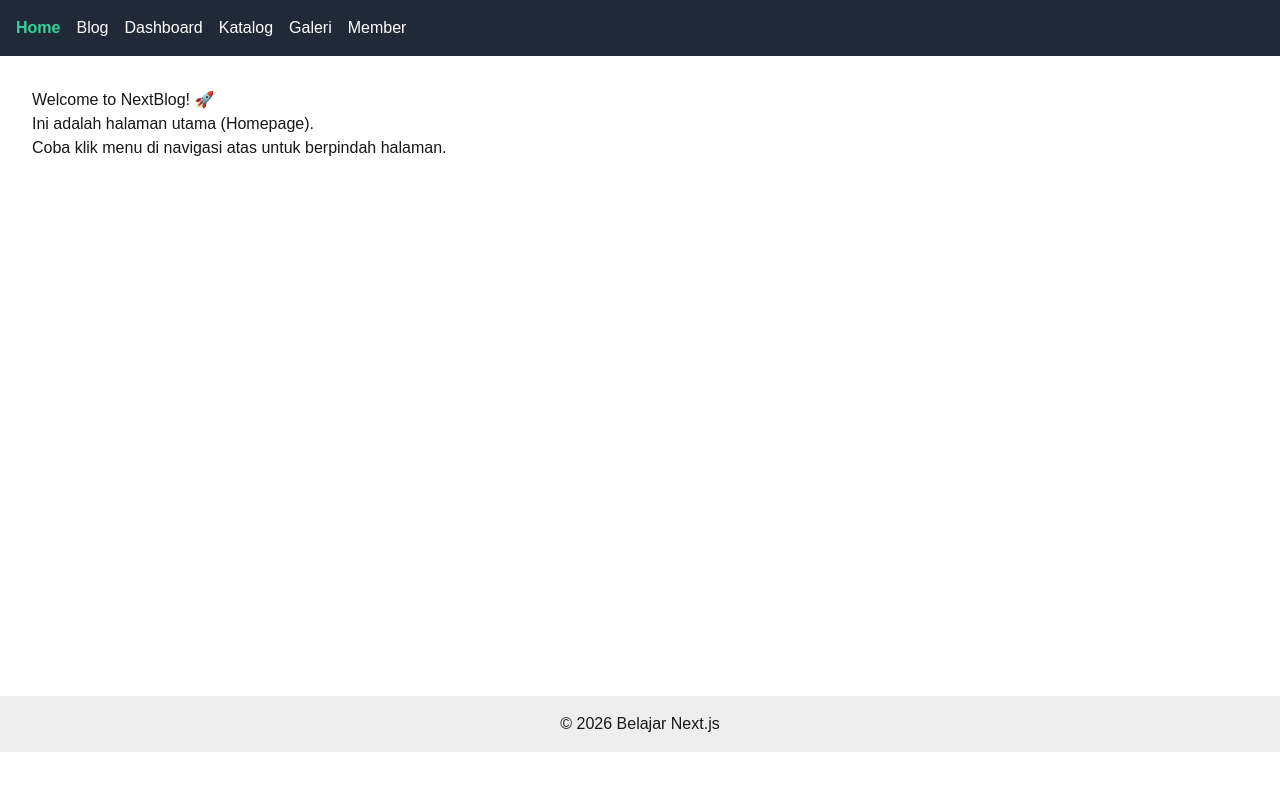
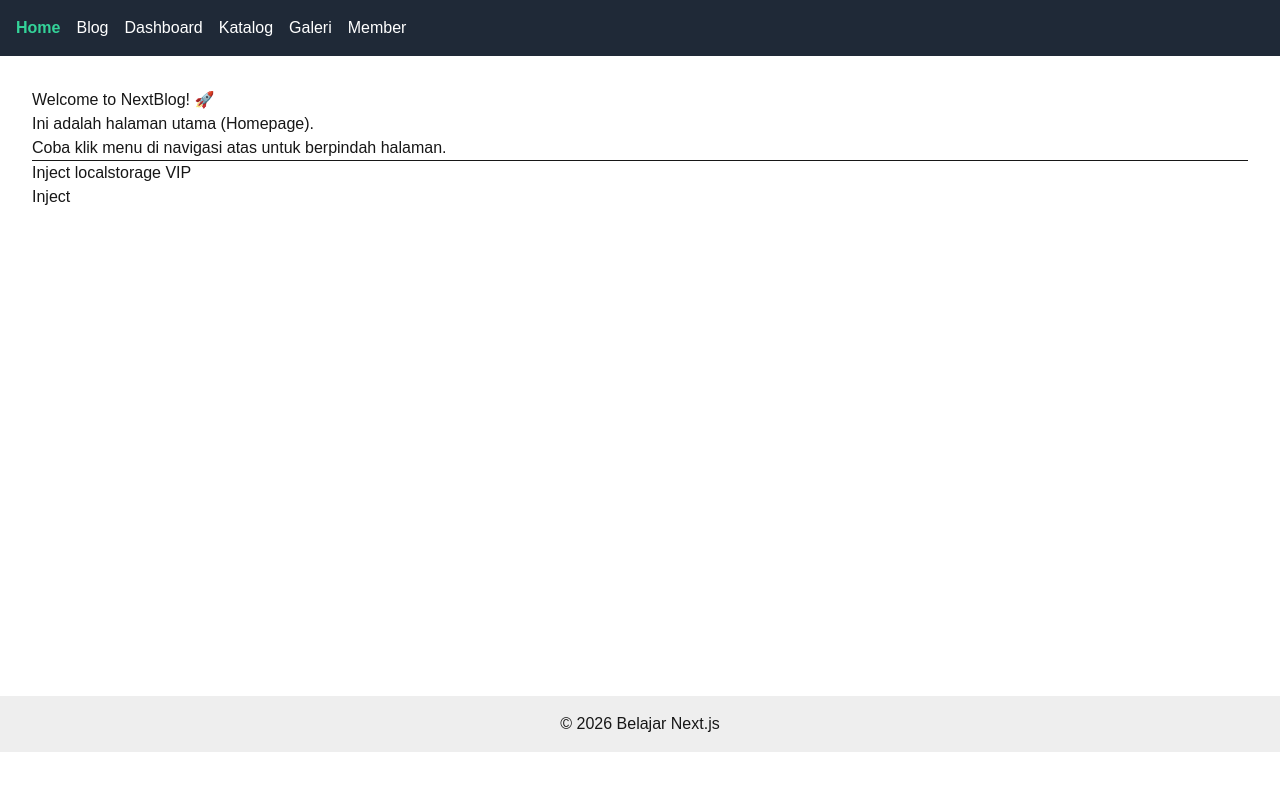
Before and after one commit to mhamdriizki/next-course, a Next.js app: page / in a window 1280 px wide. Shown: the top 790 px of the page. Built offline with nearby package versions, Linux system fonts and the light colour scheme.

Commit message:
feat: Apply redirect

```diff
--- a/app/page.tsx
+++ b/app/page.tsx
@@ -1,9 +1,20 @@
+"use client";
+
 export default function HomePage() {
   return (
     <div>
       <h1>Welcome to NextBlog! 🚀</h1>
       <p>Ini adalah halaman utama (Homepage).</p>
       <p>Coba klik menu di navigasi atas untuk berpindah halaman.</p>
+      <hr />
+      <div>
+        <h2>Inject localstorage VIP</h2>
+        <button onClick={injectLocalStorage}>Inject</button>
+      </div>
     </div>
   );
 }
+
+async function injectLocalStorage() {
+  localStorage.setItem('vip', 'yes');
+}
--- /dev/null
+++ b/app/vip/page.tsx
@@ -0,0 +1,22 @@
+"use client"
+
+import { redirect } from "next/navigation";
+
+export default function VIPPage() {
+  // Cek "tiket masuk" dari cookies (Harus await di Next 16!)
+  const cookieStore = localStorage.getItem('vip');
+  console.log(cookieStore);
+
+  // Kalau nggak punya tiket, TENDANG LANGSUNG ke halaman Home!
+  if (cookieStore !== 'yes') {
+    console.log("🚨 Ada yang nyusup! Tendang ke Home.");
+    redirect("/"); // Fungsi ini menghentikan eksekusi kode di bawahnya
+  }
+
+  return (
+    <div style={{ padding: "3rem", background: "gold", minHeight: "100vh" }}>
+      <h1>👑 Selamat Datang di Ruang VIP Gym!</h1>
+      <p>Hanya member elit yang bisa melihat halaman ini.</p>
+    </div>
+  );
+}
```
